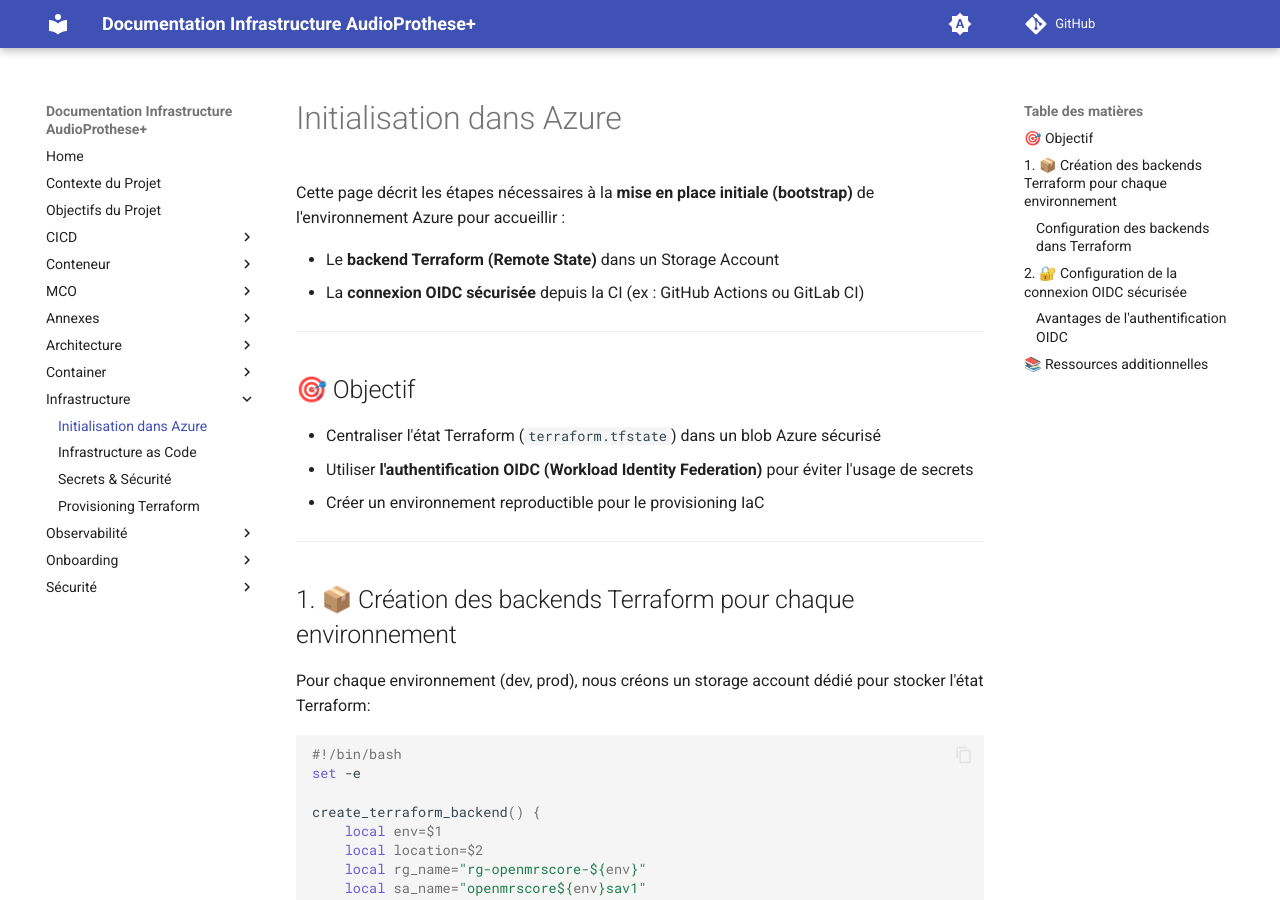
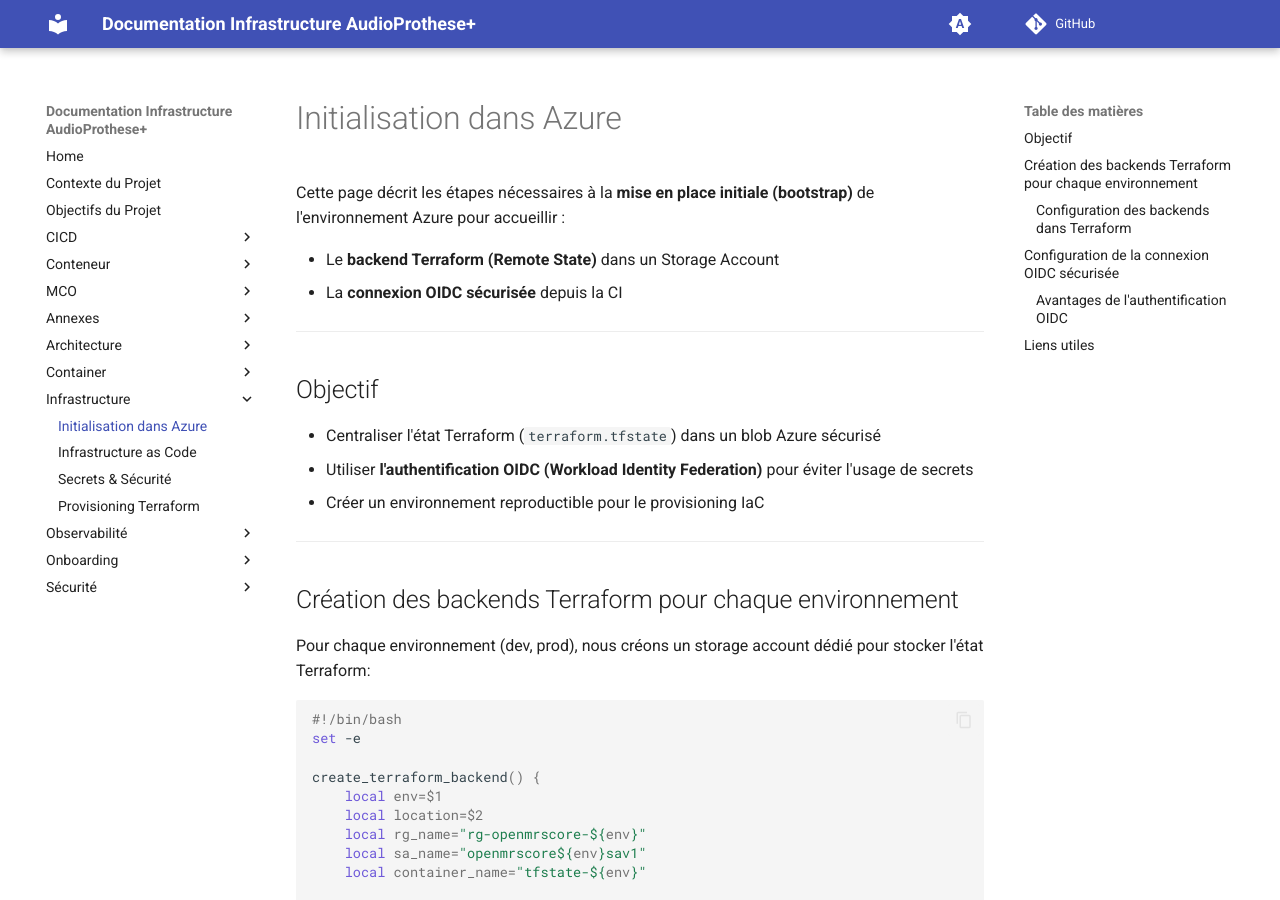
Before and after one commit to AudioProthese/openmrs-architecture-documentation, an MkDocs documentation site: the page built from docs/infrastructure/bootstrap.md, in a window 1280 px wide and 900 px high. Built offline with MkDocs 1.6.1 and Material for MkDocs 9.7.7, drawn with Linux system fonts in a browser that asks for light colours; comment, search, counter and statistics services are not loaded; some of the changed text lies outside the part shown.

Commit message:
fix: update documentation for clarity and consistency in bootstrap and IaC files

```diff
--- a/docs/infrastructure/bootstrap.md
+++ b/docs/infrastructure/bootstrap.md
@@ -3,11 +3,11 @@
 Cette page décrit les étapes nécessaires à la **mise en place initiale (bootstrap)** de l'environnement Azure pour accueillir :
 
 - Le **backend Terraform (Remote State)** dans un Storage Account
-- La **connexion OIDC sécurisée** depuis la CI (ex : GitHub Actions ou GitLab CI)
+- La **connexion OIDC sécurisée** depuis la CI
 
 ---
 
-## 🎯 Objectif
+## Objectif
 
 - Centraliser l'état Terraform (`terraform.tfstate`) dans un blob Azure sécurisé
 - Utiliser **l'authentification OIDC (Workload Identity Federation)** pour éviter l'usage de secrets
@@ -15,7 +15,7 @@
 
 ---
 
-## 1. 📦 Création des backends Terraform pour chaque environnement
+## Création des backends Terraform pour chaque environnement
 
 Pour chaque environnement (dev, prod), nous créons un storage account dédié pour stocker l'état Terraform:
 
@@ -98,7 +98,7 @@
 
 > **Note**: L'authentification avec OIDC sera gérée par GitHub Actions lors de l'exécution des workflows CI/CD, et non dans la configuration Terraform elle-même.
 
-## 2. 🔐 Configuration de la connexion OIDC sécurisée
+## Configuration de la connexion OIDC sécurisée
 
 L'authentification OIDC (OpenID Connect) permet à GitHub Actions d'accéder à Azure sans stocker de secrets dans le dépôt.
 Pour notre architecture, nous configurons deux connexions OIDC distinctes:
@@ -200,6 +200,10 @@
 - **Réduction des risques** : Minimise l'impact potentiel en cas de compromission du référentiel
 
 
-## 📚 Ressources additionnelles
+## Liens utiles
 
 - [Documentation Azure sur l'authentification OIDC pour GitHub Actions](https://docs.microsoft.com/en-us/azure/developer/github/connect-from-azure)
+
+---
+
+*Documentation maintenue par l’équipe DevOps – Projet AudioProthèse+*
```
Also changed, not shown: docs/infrastructure/iac.md (+1 -1 lines).
